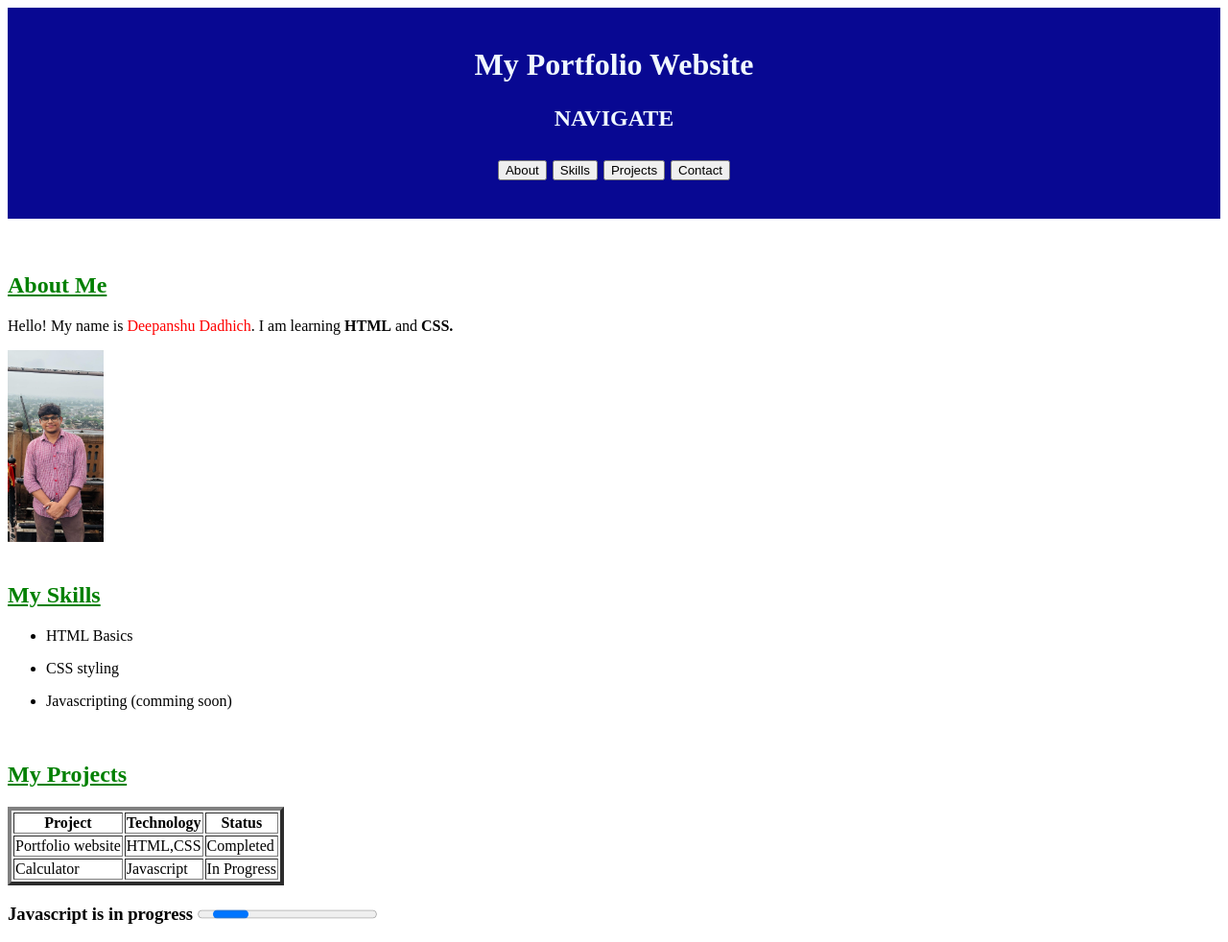
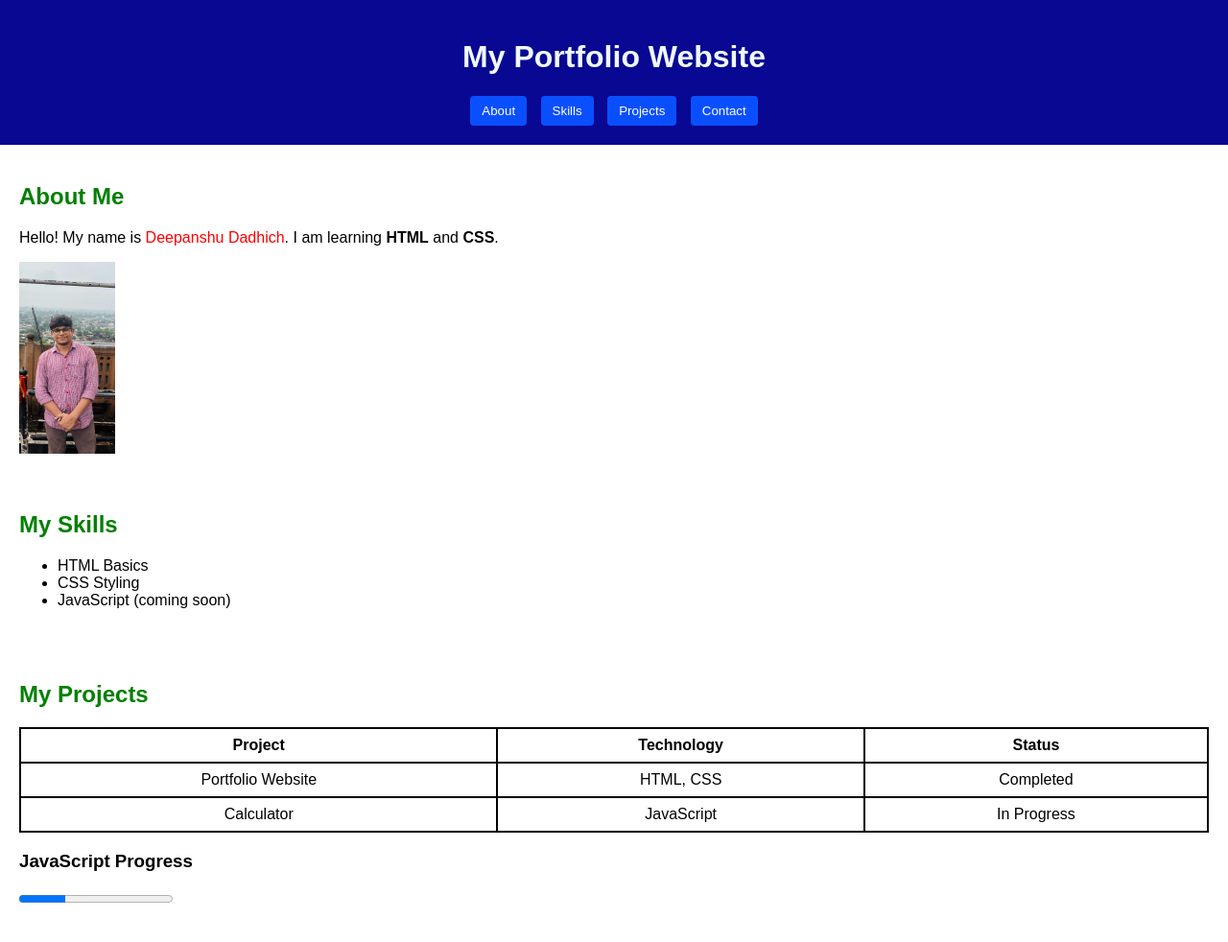
Before and after one commit to rdomspace-bit/portfolio, a plain HTML site: page project1 .html in a window 1280 px wide. Shown: the whole page at 96% size. Drawn offline with Linux system fonts and the light colour scheme.

Commit message:
Update project1 .html

```diff
--- a/project1 .html
+++ b/project1 .html
@@ -3,63 +3,69 @@
 <head>
     <meta charset="UTF-8">
     <meta name="viewport" content="width=device-width, initial-scale=1.0">
-    <title> My Portfolio</title>
-
+    <title>My Portfolio</title>
     <style>
-    .button:hover {
-        background-color: #076fdf;
-    }
-
-    .button:active {
-        scale: 0.8;
-        transition: 0.2s;
-    }
+        body { font-family: Arial, sans-serif; margin: 0; padding: 0; }
+        header { background-color: rgb(8, 8, 146); padding: 20px; color: aliceblue; text-align: center; }
+        .button { margin: 0 5px; padding: 8px 12px; cursor: pointer; background-color: #0a4fff; color: white; border: none; border-radius: 4px; }
+        .button:hover { background-color: #076fdf; }
+        .button:active { transform: scale(0.9); transition: 0.2s; }
+        section { padding: 20px; }
+        h2 { color: green; }
+        table { width: 100%; border-collapse: collapse; margin-top: 10px; }
+        table, th, td { border: 2px solid black; padding: 8px; text-align: center; }
+        img { display: block; margin-top: 10px; }
     </style>
 </head>
-<header style="background-color: rgb(8, 8, 146) ;padding: 20px; color: aliceblue;">
-<h1><center>My Portfolio Website </center></h1>
-<h2 style="text-align: center; cursor: pointer">
-        <p>NAVIGATE</p>
-        <button class = "button"> About </button>
-        <button class="button" onclick="document.getElementById('skills').scrollIntoView({ behavior: 'smooth' });"> Skills </button>
-        <button class = "button"> Projects </button>
-        <button class = "button"> Contact </button>
-    </h2>
-</header><br><br>
+<body>
 
-<h2 style="color: green;"><u>About Me</u></h2>
-<p>Hello! My name is <span style="color: red;">Deepanshu Dadhich</span>. I am learning <b>HTML</b> and <b>CSS.</b></p>
-<img src="https://github.com/rdomspace-bit/portfolio/blob/main/deepanshupfp.jpeg?raw=true" alt="PFP HERE" width="100" height="200"><br><br>
+<header>
+    <h1>My Portfolio Website</h1>
+    <div>
+        <button class="button">About</button>
+        <button class="button" onclick="document.getElementById('skills').scrollIntoView({ behavior: 'smooth' });">Skills</button>
+        <button class="button">Projects</button>
+        <button class="button">Contact</button>
+    </div>
+</header>
 
-<h2 style="color: green;"><u> My Skills</u></h2>
+<section id="about">
+    <h2>About Me</h2>
+    <p>Hello! My name is <span style="color: red;">Deepanshu Dadhich</span>. I am learning <b>HTML</b> and <b>CSS</b>.</p>
+    <img src="https://github.com/rdomspace-bit/portfolio/blob/main/deepanshupfp.jpeg?raw=true" alt="PFP HERE" width="100" height="200">
+</section>
+
+<section id="skills">
+    <h2>My Skills</h2>
     <ul>
-    <li><p>HTML Basics</p> </li>
-<li><p>CSS styling</p></li>
-<li><p>Javascripting (comming soon)</p></li>
-</ul><br>
+        <li>HTML Basics</li>
+        <li>CSS Styling</li>
+        <li>JavaScript (coming soon)</li>
+    </ul>
+</section>
 
-
-<body>
-    <h2 style="color: green;"><u>My Projects</u></h2>
-
-
-    <table border="4px">
-<th> <b>Project</b></th>
-<th> <b>Technology</b></th>
-<th> <b>Status</b></th>
-
+<section id="projects">
+    <h2>My Projects</h2>
+    <table>
         <tr>
-    <td>Portfolio website</td>
-    <td>HTML,CSS</td>
+            <th>Project</th>
+            <th>Technology</th>
+            <th>Status</th>
+        </tr>
+        <tr>
+            <td>Portfolio Website</td>
+            <td>HTML, CSS</td>
             <td>Completed</td>
         </tr>
         <tr>
             <td>Calculator</td>
-    <td>Javascript</td>
+            <td>JavaScript</td>
             <td>In Progress</td>
         </tr>
     </table>
-    <h3>Javascript is in progress <progress></progress></h3>
+    <h3>JavaScript Progress</h3>
+    <progress value="30" max="100"></progress>
+</section>
+
 </body>
-
 </html>
```
Lines whose indentation alone changed are shown as unchanged.
